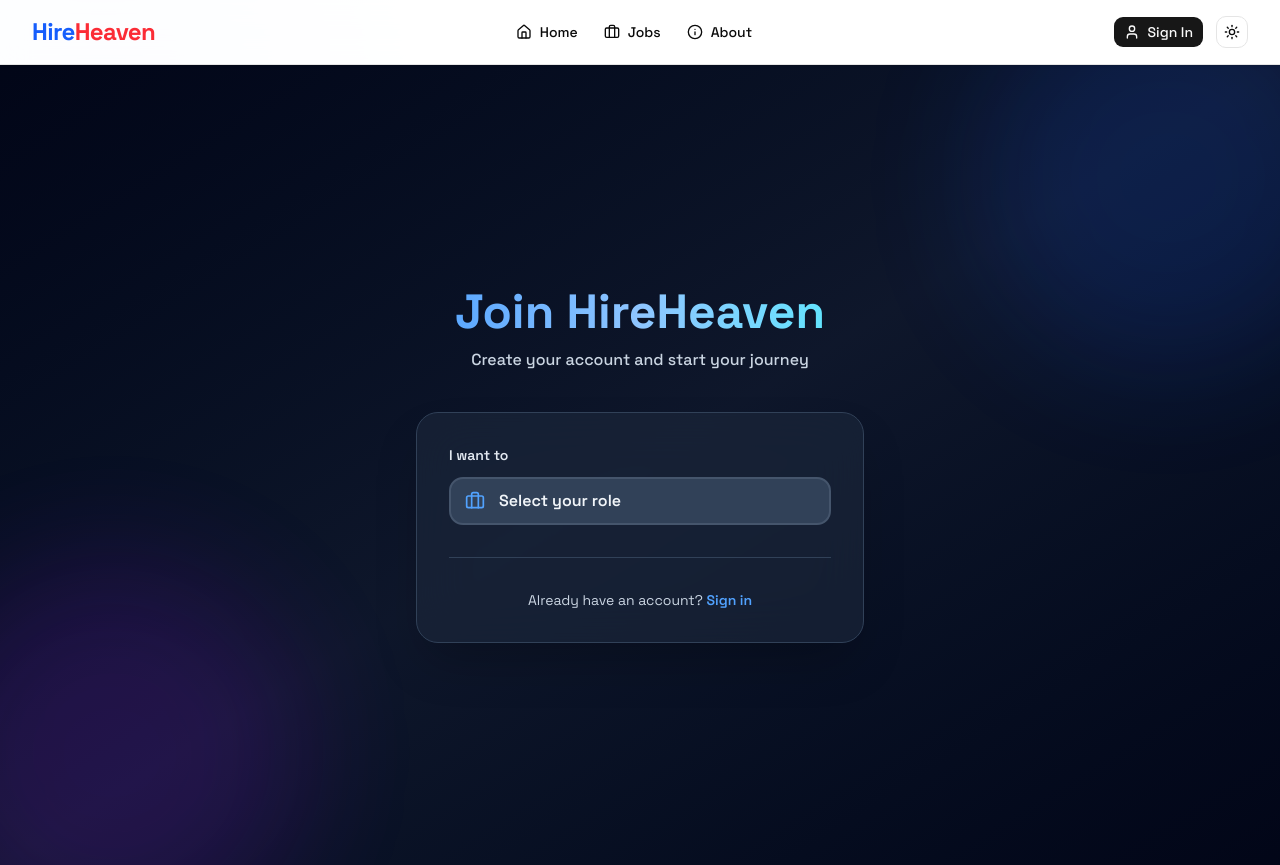
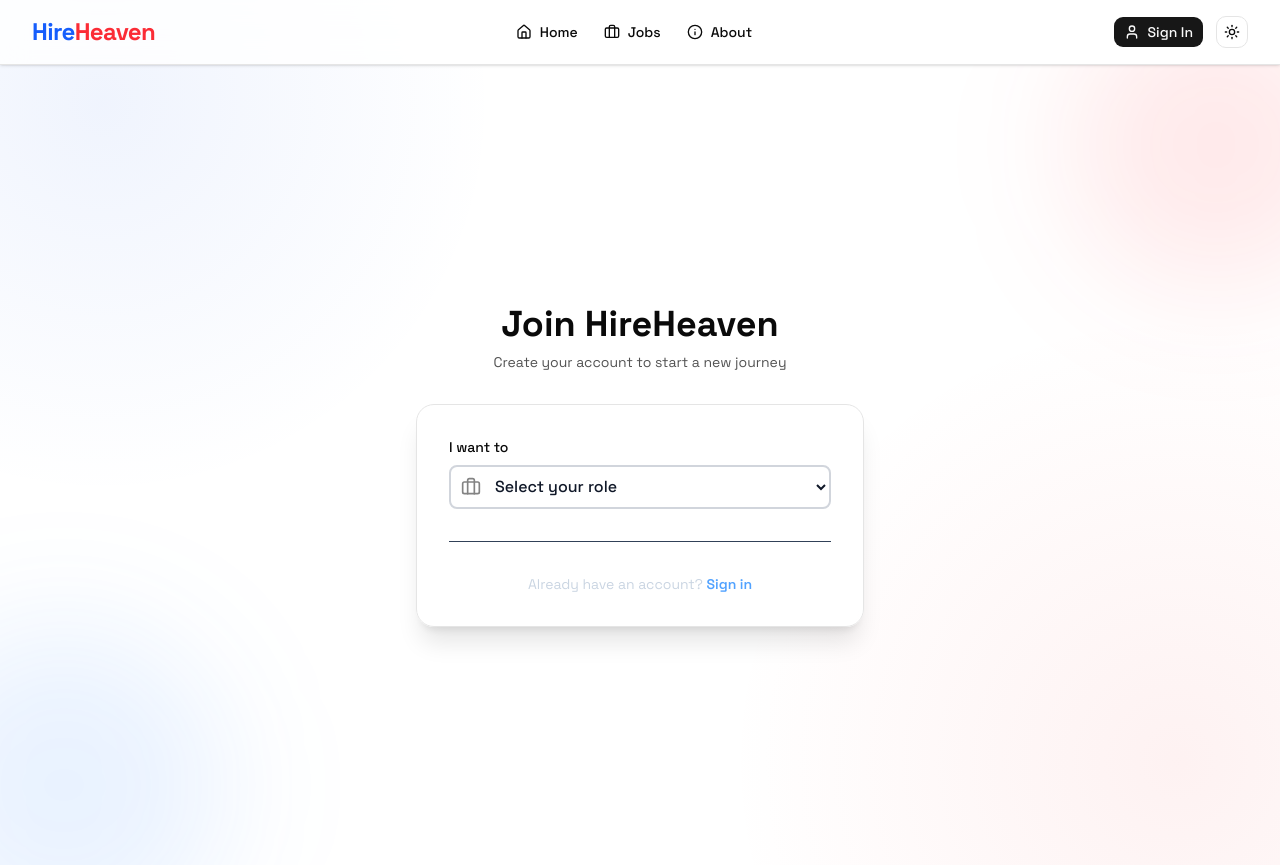
Before and after one commit to debug-node/Job-Portal, a Next.js app in the folder frontend/: page /register in a window 1280 px wide. Built offline with nearby package versions, Linux system fonts and the light colour scheme.

Commit message:
Fixed: Reverted registration page to original styling, keeps dropdown fix

```diff
--- a/frontend/src/app/(auth)/register/page.tsx
+++ b/frontend/src/app/(auth)/register/page.tsx
@@ -80,74 +80,65 @@ const RegisterPage = () => {
 	};
 
 	return (
-		<div className="min-h-screen flex items-center justify-center px-4 py-12 relative overflow-hidden bg-gradient-to-br from-slate-950 via-slate-900 to-slate-950">
-			{/* Animated background gradients */}
-			<div className="absolute -top-20 -right-20 w-96 h-96 bg-blue-600/20 rounded-full blur-3xl animate-pulse" />
-			<div className="absolute -bottom-20 -left-20 w-96 h-96 bg-purple-600/20 rounded-full blur-3xl animate-pulse delay-1000" />
-
-			<div className="w-full max-w-md relative z-20">
-				{/* Header */}
-				<div className="text-center mb-10">
-					<h1 className="text-5xl font-black mb-3 bg-gradient-to-r from-blue-400 via-blue-300 to-cyan-300 text-transparent bg-clip-text">
-						Join HireHeaven
-					</h1>
-					<p className="text-slate-300 text-base font-medium">
-						Create your account and start your journey
+		<div className="min-h-screen flex items-center justify-center px-4 py-12 relative overflow-hidden">
+			<div className="absolute -top-16 -right-20 w-72 h-72 bg-red-500/10 rounded-full blur-3xl" />
+			<div className="absolute -bottom-20 -left-24 w-80 h-80 bg-blue-500/10 rounded-full blur-3xl" />
+			<div className="w-full max-w-md">
+				<div className="text-center mb-8 relative z-10">
+					<h1 className="text-4xl font-bold mb-2">Join HireHeaven</h1>
+					<p className="text-sm opacity-70">
+						Create your account to start a new journey
 					</p>
 				</div>
-
-				{/* Form Card */}
-				<div className="backdrop-blur-xl bg-slate-800/60 border border-slate-700 rounded-3xl p-8 shadow-2xl">
-					<form onSubmit={submitHandler} className="space-y-6">
-						{/* Role Selection */}
-						<div className="space-y-3">
-							<Label htmlFor="role" className="text-sm font-semibold text-slate-200 block">
+				<div className="border rounded-2xl p-8 shadow-xl bg-card/80 backdrop-blur-sm relative z-10">
+					<form onSubmit={submitHandler} className="space-y-5">
+						<div className="space-y-2">
+							<Label htmlFor="role" className="text-sm font-medium">
 								I want to
 							</Label>
 							<div className="relative">
-								<Briefcase className="absolute left-4 top-1/2 -translate-y-1/2 w-5 h-5 text-blue-400 pointer-events-none z-10" />
+								<Briefcase className="icon-style" />
 								<select
 									id="role"
 									value={role}
 									onChange={(e) => setRole(e.target.value)}
-									className="w-full h-12 pl-12 pr-4 bg-slate-700 border-2 border-slate-600 rounded-xl text-slate-100 font-semibold focus:border-blue-500 focus:bg-slate-600 focus:ring-2 focus:ring-blue-500/30 outline-none transition-all text-base appearance-none cursor-pointer"
+									className="w-full h-11 pl-10 pr-4 border-2 border-gray-300 rounded-md bg-white text-gray-900 font-medium focus:outline-none focus:border-blue-600"
 									required>
-									<option value="" className="bg-slate-800 text-slate-400" disabled>Select your role</option>
-									<option value="jobseeker" className="bg-slate-800 text-slate-100">Find a Job</option>
-									<option value="recruiter" className="bg-slate-800 text-slate-100 font-semibold">Hire Talent</option>
+									<option value="">Select your role</option>
+									<option value="jobseeker">Find a Job</option>
+									<option value="recruiter">Hire Talent</option>
 								</select>
 							</div>
 						</div>
 
 						{/* Conditional Form Fields */}
 						{role && (
-							<div className="space-y-5 animate-in fade-in-up duration-300">
-								{/* Name */}
-								<div className="space-y-3">
-									<Label htmlFor="name" className="text-sm font-semibold text-slate-200 block">
+							<div className="space-y-5 animate-in fade-in duration-300">
+								<div className="space-y-2">
+									<Label htmlFor="name" className="text-sm font-medium">
 										Full Name
 									</Label>
 									<div className="relative">
-										<Mail className="absolute left-4 top-1/2 -translate-y-1/2 w-5 h-5 text-blue-400 pointer-events-none z-10" />
+										<Mail className="icon-style" />
 										<Input
 											id="name"
 											type="text"
-											placeholder="Enter your full name"
+											placeholder="John Doe"
 											value={name}
 											onChange={(e) => setName(e.target.value)}
 											required
-											className="pl-12 h-12 bg-slate-700 border-2 border-slate-600 rounded-xl text-slate-100 placeholder:text-slate-500 focus:border-blue-500 focus:bg-slate-700 focus:ring-2 focus:ring-blue-500/30 outline-none transition-all font-medium"
+											className="pl-10 h-11"
 										/>
 									</div>
 								</div>
-
-								{/* Email */}
-								<div className="space-y-3">
-									<Label htmlFor="email" className="text-sm font-semibold text-slate-200 block">
+								<div className="space-y-2">
+									<Label
+										htmlFor="email"
+										className="text-sm font-medium">
 										Email Address
 									</Label>
 									<div className="relative">
-										<Mail className="absolute left-4 top-1/2 -translate-y-1/2 w-5 h-5 text-blue-400 pointer-events-none z-10" />
+										<Mail className="icon-style" />
 										<Input
 											id="email"
 											type="email"
@@ -155,98 +146,106 @@ const RegisterPage = () => {
 											value={email}
 											onChange={(e) => setEmail(e.target.value)}
 											required
-											className="pl-12 h-12 bg-slate-700 border-2 border-slate-600 rounded-xl text-slate-100 placeholder:text-slate-500 focus:border-blue-500 focus:bg-slate-700 focus:ring-2 focus:ring-blue-500/30 outline-none transition-all font-medium"
+											className="pl-10 h-11"
+										/>
+									</div>
+								</div>
+								<div className="space-y-2">
+									<Label
+										htmlFor="password"
+										className="text-sm font-medium">
+										Password
+									</Label>
+									<div className="relative">
+										<Lock className="icon-style" />
+										<Input
+											id="password"
+											type="password"
+											placeholder="********"
+											value={password}
+											onChange={(e) => setPassword(e.target.value)}
+											required
+											className="pl-10 h-11"
 										/>
 									</div>
 								</div>
 
-								{/* Password */}
-								<div className="space-y-3">
-									<Label htmlFor="password" className="text-sm font-semibold text-slate-200 block">
-										Password
+								<div className="space-y-2">
+									<Label
+										htmlFor="phone"
+										className="text-sm font-medium">
+										Phone Number
 									</Label>
 									<div className="relative">
-										<Lock className="absolute left-4 top-1/2 -translate-y-1/2 w-5 h-5 text-blue-400 pointer-events-none z-10" />
+										<Lock className="icon-style" />
 										<Input
-											id="password"
-											type="password"
-											placeholder="••••••••"
-											value={password}
-											onChange={(e) => setPassword(e.target.value)}
+											id="phone"
+											type="number"
+											placeholder="+91 1234567890"
+											value={phoneNumber}
+											onChange={(e) =>
+												setPhoneNumber(e.target.value)
+											}
 											required
-											className="pl-12 h-12 bg-slate-700 border-2 border-slate-600 rounded-xl text-slate-100 placeholder:text-slate-500 focus:border-blue-500 focus:bg-slate-700 focus:ring-2 focus:ring-blue-500/30 outline-none transition-all font-medium"
+											className="pl-10 h-11"
 										/>
 									</div>
 								</div>
 
-								{/* Phone */}
-								<div className="space-y-3">
-									<Label htmlFor="phone" className="text-sm font-semibold text-slate-200 block">
-										Phone Number
+								{role === "jobseeker" && (
+									<div className="space-y-5 pt-4 border-t border-gray-400">
+										<div className="space-y-2">
+											<Label
+												htmlFor="resume"
+												className="text-sm font-medium">
+												Resume (PDF)
 											</Label>
 											<div className="relative">
-										<Lock className="absolute left-4 top-1/2 -translate-y-1/2 w-5 h-5 text-blue-400 pointer-events-none z-10" />
-										<Input
-											id="phone"
-											type="tel"
-											placeholder="+91 98765 43210"
-											value={phoneNumber}
-											onChange={(e) => setPhoneNumber(e.target.value)}
-											required
-											className="pl-12 h-12 bg-slate-700 border-2 border-slate-600 rounded-xl text-slate-100 placeholder:text-slate-500 focus:border-blue-500 focus:bg-slate-700 focus:ring-2 focus:ring-blue-500/30 outline-none transition-all font-medium"
-										/>
-									</div>
-								</div>
-
-								{/* Job Seeker Only Fields */}
-								{role === "jobseeker" && (
-									<div className="space-y-5 pt-5 border-t border-slate-700">
-										{/* Resume */}
-										<div className="space-y-3">
-											<Label htmlFor="resume" className="text-sm font-semibold text-slate-200 block">
-												Resume (PDF)
-											</Label>
+												<Lock className="icon-style" />
 												<Input
 													id="resume"
 													type="file"
 													accept="application/pdf"
 													onChange={(e) => {
-													if (e.target.files?.[0]) {
+														if (
+															e.target.files &&
+															e.target.files[0]
+														) {
 															setResume(e.target.files[0]);
 														}
 													}}
-												className="h-12 bg-slate-700 border-2 border-slate-600 rounded-xl text-slate-100 file:text-blue-300 file:bg-slate-600 file:border-0 file:rounded-lg file:font-semibold file:cursor-pointer file:mr-3 file:px-3 file:py-2 cursor-pointer focus:border-blue-500 focus:ring-2 focus:ring-blue-500/30 outline-none transition-all"
+													className="h-11 cursor-pointer"
 												/>
 											</div>
+										</div>
 
-										{/* Bio */}
-										<div className="space-y-3">
-											<Label htmlFor="bio" className="text-sm font-semibold text-slate-200 block">
+										<div className="space-y-2">
+											<Label
+												htmlFor="bio"
+												className="text-sm font-medium">
 												Bio
 											</Label>
 											<div className="relative">
-												<Lock className="absolute left-4 top-4 w-5 h-5 text-blue-400 pointer-events-none z-10" />
-												<textarea
+												<Lock className="icon-style" />
+												<Input
 													id="bio"
+													type="text"
 													placeholder="Tell us about yourself..."
 													value={bio}
-													onChange={(e) => setBio(e.target.value)}
+													onChange={(e) =>
+														setBio(e.target.value)
+													}
 													required
-													rows={3}
-													className="pl-12 pt-3 w-full bg-slate-700 border-2 border-slate-600 rounded-xl text-slate-100 placeholder:text-slate-500 focus:border-blue-500 focus:bg-slate-700 focus:ring-2 focus:ring-blue-500/30 outline-none transition-all font-medium resize-none"
+													className="pl-10 h-11"
 												/>
 											</div>
 										</div>
 									</div>
 								)}
 
-								{/* Register Button */}
-								<Button
-									disabled={btnLoading}
-									className="w-full h-12 mt-8 bg-linear-to-r from-blue-600 to-cyan-500 hover:from-blue-700 hover:to-cyan-600 text-white font-bold text-base rounded-xl shadow-lg hover:shadow-xl transition-all disabled:opacity-70 disabled:cursor-not-allowed flex items-center justify-center gap-2"
-								>
-									{btnLoading ? "Creating account..." : "Create Account"}
-									{!btnLoading && <ArrowRight size={20} />}
+								<Button disabled={btnLoading} className="w-full">
+									{btnLoading ? "Please Wait..." : "Register"}
+									<ArrowRight size={18} />
 								</Button>
 							</div>
 						)}
```
Lines whose indentation alone changed are shown as unchanged.
